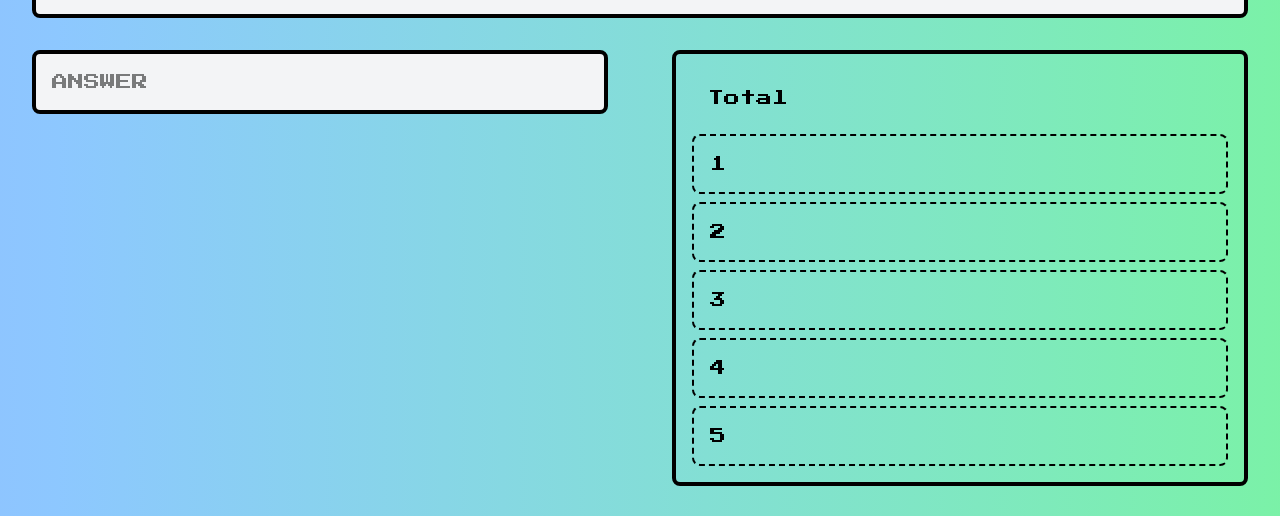
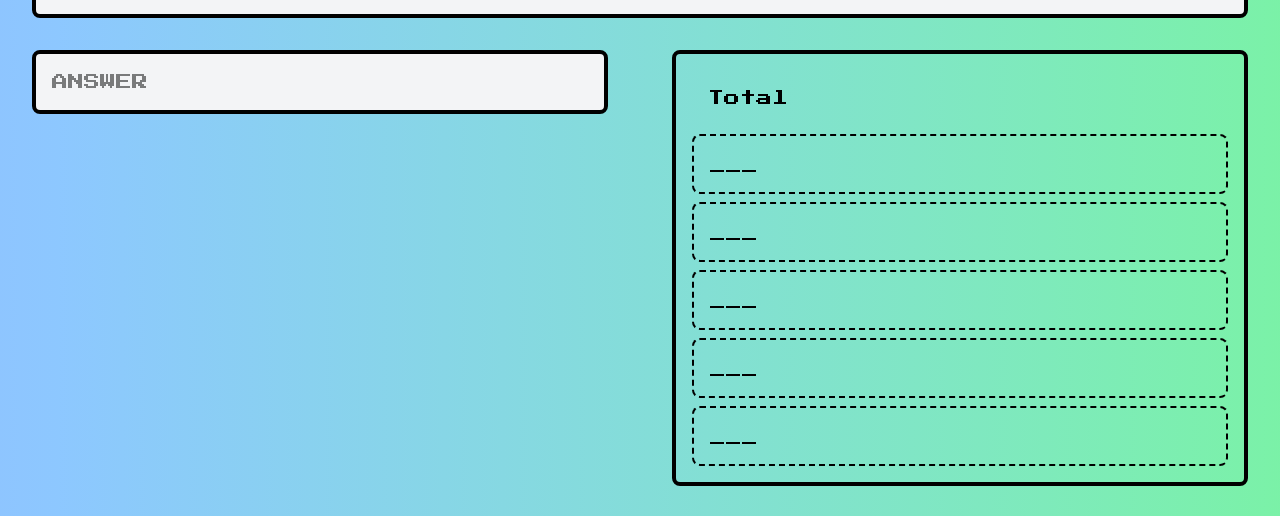
Before and after one commit to BlairBowen/Knowball, a React (Vite) app in the folder frontend/: page / in a window 1280 px wide. Shown: the part 174-690 px from the top of the page. Built offline with nearby package versions, Linux system fonts and the light colour scheme; a web font is replaced by a local one.

Commit message:
#45 same as the last one

```diff
--- a/frontend/src/App.jsx
+++ b/frontend/src/App.jsx
@@ -1,10 +1,13 @@
-import React from 'react';
+import React, { useState } from 'react';
 import TitleCard from './components/TitleCard';
 import QuestionBox from './components/QuestionBox';
 import InputBox from './components/InputBox';
 import AnswersList from './components/AnswersList';
 
 function App() {
+  // State to hold the list of answers
+  const [answers, setAnswers] = useState([]);
+
   return (
     <div className='min-h-screen w-screen bg-gradient-to-r from-blue-300 to-green-300'>
       <div className='max-w-400 flex flex-col'>
@@ -14,10 +17,12 @@ function App() {
         {/* Columnar alignment for input and answer boxes. */}
         <div className='flex'>
           <div className='w-1/2'>
-            <InputBox />
+            {/* Pass setAnswers to InputBox to handle updates */}
+            <InputBox setAnswers={setAnswers} />
           </div>
           <div className='w-1/2'>
-            <AnswersList />
+            {/* Pass answers to AnswersList to display them */}
+            <AnswersList answers={answers} />
           </div>
         </div>
       </div>
--- a/frontend/src/components/AnswersList.jsx
+++ b/frontend/src/components/AnswersList.jsx
@@ -1,6 +1,9 @@
 import React from "react";
 
-const AnswersList = () => {
+const AnswersList = ({ answers }) => {
+  // Number of answer slots
+  const totalSlots = 5;
+
   return (
     <div className="p-8 flex">
       <div className="w-full border-4 border-black rounded-lg p-4">
@@ -8,9 +11,13 @@ const AnswersList = () => {
           <li>
             <div className="p-4">Total</div>
           </li>
-          {[1, 2, 3, 4, 5].map((num) => (
-            <li key={num}>
-              <div className="border-2 border-dashed rounded-lg p-4">{num}</div>
+          {/* Render answer slots */}
+          {[...Array(totalSlots)].map((_, index) => (
+            <li key={index}>
+              <div className="border-2 border-dashed rounded-lg p-4">
+                {/* Render the answer or a blank space if the slot is not filled */}
+                {answers[index] || "___"}
+              </div>
             </li>
           ))}
         </ul>
```
